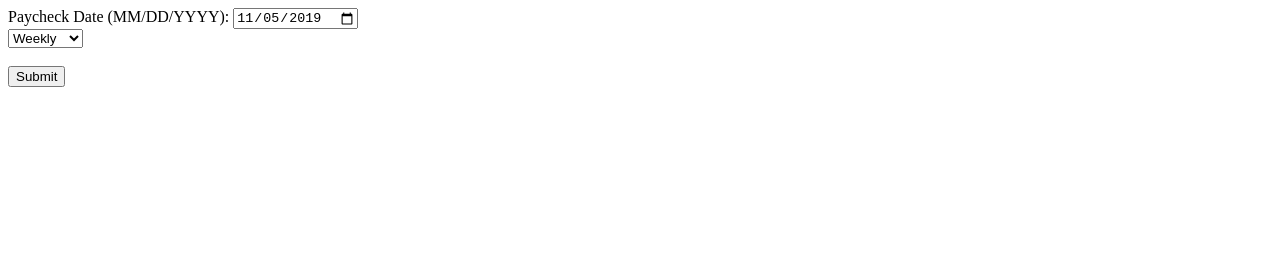
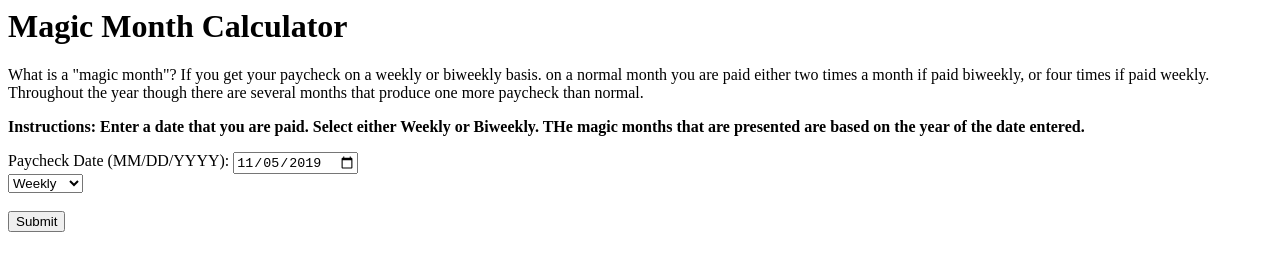
Before and after one commit to aaroncbeam/MagicMonthCalc, a plain HTML site: page index.html in a window 1280 px wide. Drawn offline with Linux system fonts and the light colour scheme.

Commit message:
Update index.html

```diff
--- a/index.html
+++ b/index.html
@@ -4,7 +4,15 @@
   <script type="text/javascript" src="MagicMonth.js"></script>
 </head>
 <body onload="GetTodaysDate()">
-
+<h1>Magic Month Calculator</h1>
+<p>
+What is a "magic month"? If you get your paycheck on a weekly or biweekly basis.
+  on a normal month you are paid either two times a month if paid biweekly, or four times if paid weekly.
+  Throughout the year though there are several months that produce one more paycheck than normal.
+</p>
+  <p>
+    <b>Instructions: Enter a date that you are paid. Select either Weekly or Biweekly. THe magic months that are presented are based on the year of the date entered.</b>
+</p>
 Paycheck Date (MM/DD/YYYY): <input type="date" id="date">
 <br>
 <select id="paysched">
```
